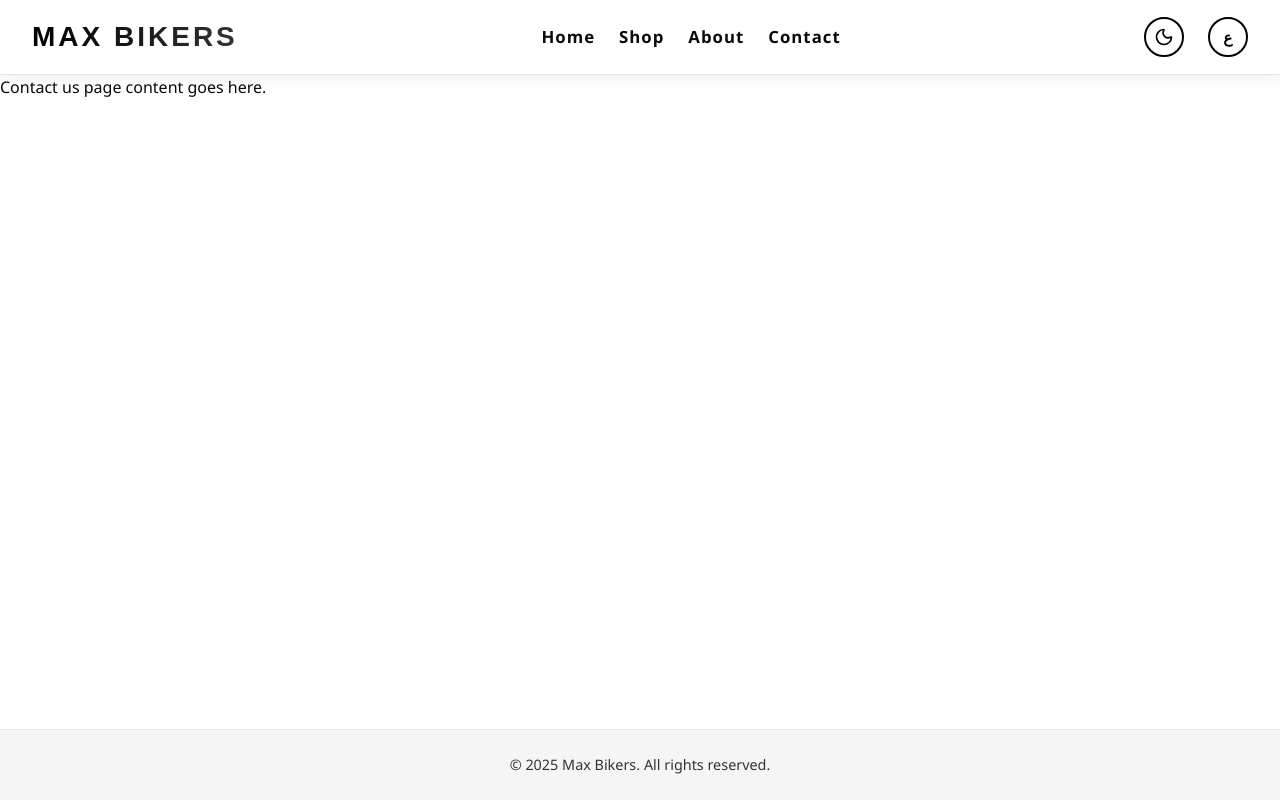
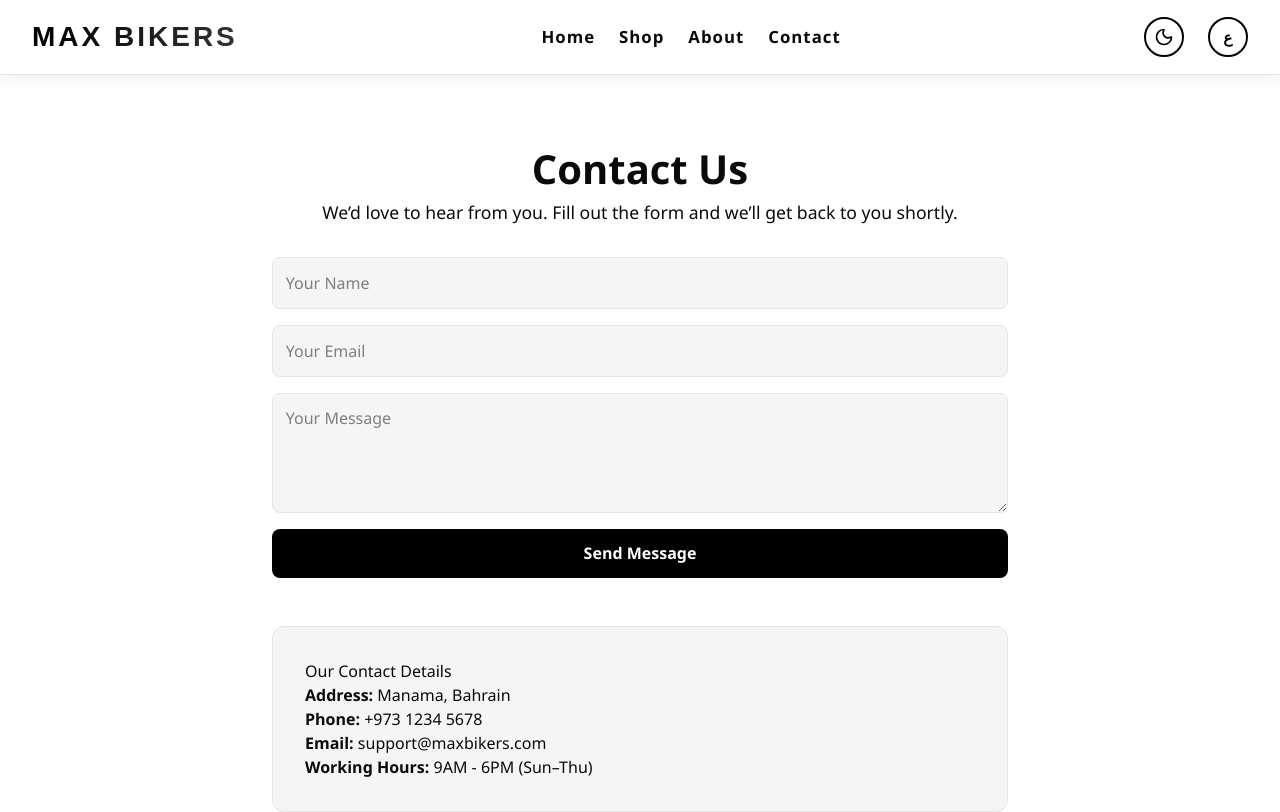
Before and after one commit to matmood-dev/ecommerce-react-springboot, a React (Vite) app in the folder vite-project/: page /contact in a window 1280 px wide. Shown: the top 812 px of the page. Built offline with nearby package versions, Linux system fonts and the light colour scheme.

Commit message:
created the contact us page

```diff
--- a/vite-project/src/locales/ar.json
+++ b/vite-project/src/locales/ar.json
@@ -56,6 +56,20 @@
   "point3": "نحن ملتزمون بسلامة ورضا العملاء.",
   "readyToExplore": "هل أنت مستعد للانطلاق؟",
   "shopNow": "استعرض متجرنا"
+},
+
+"contact-page": {
+  "title": "تواصل معنا",
+  "subtitle": "يسعدنا سماعك. املأ النموذج وسنعاود التواصل معك قريبًا.",
+  "name": "اسمك",
+  "email": "بريدك الإلكتروني",
+  "message": "رسالتك",
+  "submit": "إرسال الرسالة",
+  "success": "شكرًا لك! تم إرسال رسالتك بنجاح.",
+  "detailsTitle": "تفاصيل الاتصال",
+  "address": "العنوان",
+  "phone": "الهاتف",
+  "emailLabel": "البريد الإلكتروني",
+  "workingHours": "ساعات العمل"
 }
-
 }
--- a/vite-project/src/locales/en.json
+++ b/vite-project/src/locales/en.json
@@ -56,5 +56,21 @@
   "point3": "Dedicated to rider safety and satisfaction.",
   "readyToExplore": "Ready to gear up?",
   "shopNow": "Explore Our Shop"
+},
+
+"contact-page": {
+  "title": "Contact Us",
+  "subtitle": "We’d love to hear from you. Fill out the form and we’ll get back to you shortly.",
+  "name": "Your Name",
+  "email": "Your Email",
+  "message": "Your Message",
+  "submit": "Send Message",
+  "success": "Thank you! Your message has been sent.",
+  "detailsTitle": "Our Contact Details",
+  "address": "Address",
+  "phone": "Phone",
+  "emailLabel": "Email",
+  "workingHours": "Working Hours"
 }
+
 }
--- a/vite-project/src/pages/Contact.tsx
+++ b/vite-project/src/pages/Contact.tsx
@@ -1,5 +1,8 @@
-import Layout from '../layout/Main';
-import usePageTitle from '../hooks/usePageTitle';
+import styled from "styled-components";
+import { useTranslation } from "react-i18next";
+import { useState } from "react";
+import Layout from "../layout/Main";
+import usePageTitle from "../hooks/usePageTitle";
 
 type Props = {
   toggleTheme: () => void;
@@ -7,11 +10,118 @@ type Props = {
 };
 
 export default function Contact({ toggleTheme, isDark }: Props) {
-  usePageTitle('Contact Us');
+  usePageTitle("Contact Us");
+  const { t } = useTranslation();
+  const [submitted, setSubmitted] = useState(false);
+
+  const handleSubmit = (e: React.FormEvent) => {
+    e.preventDefault();
+    setSubmitted(true);
+  };
 
   return (
     <Layout toggleTheme={toggleTheme} isDark={isDark}>
-      Contact us page content goes here.
+      <Wrapper>
+        <Title>{t("contact-page.title")}</Title>
+        <Subtitle>{t("contact-page.subtitle")}</Subtitle>
+
+        <FormWrapper onSubmit={handleSubmit}>
+          <Input placeholder={t("contact-page.name")} required />
+          <Input type="email" placeholder={t("contact-page.email")} required />
+          <Textarea placeholder={t("contact-page.message")} required />
+          <SubmitButton>{t("contact-page.submit")}</SubmitButton>
+          {submitted && <SuccessMsg>{t("contact-page.success")}</SuccessMsg>}
+        </FormWrapper>
+
+        <Details>
+          <h3>{t("contact-page.detailsTitle")}</h3>
+          <p>
+            <strong>{t("contact-page.address")}:</strong> Manama, Bahrain
+          </p>
+          <p>
+            <strong>{t("contact-page.phone")}:</strong> +973 1234 5678
+          </p>
+          <p>
+            <strong>{t("contact-page.emailLabel")}:</strong>{" "}
+            support@maxbikers.com
+          </p>
+          <p>
+            <strong>{t("contact-page.workingHours")}:</strong> 9AM - 6PM (Sun–Thu)
+          </p>
+        </Details>
+      </Wrapper>
     </Layout>
   );
 }
+
+const Wrapper = styled.div`
+  padding: 4rem 2rem;
+  max-width: 800px;
+  margin: 0 auto;
+  color: ${({ theme }) => theme.text};
+`;
+
+const Title = styled.h1`
+  text-align: center;
+  font-size: 2.5rem;
+  font-weight: 800;
+`;
+
+const Subtitle = styled.p`
+  text-align: center;
+  margin-bottom: 2rem;
+  font-size: 1.1rem;
+`;
+
+const FormWrapper = styled.form`
+  display: flex;
+  flex-direction: column;
+  gap: 1rem;
+`;
+
+const Input = styled.input`
+  padding: 0.8rem;
+  border-radius: 8px;
+  border: 1px solid ${({ theme }) => theme.border};
+  background: ${({ theme }) => theme.card};
+  color: ${({ theme }) => theme.text};
+`;
+
+const Textarea = styled.textarea`
+  padding: 0.8rem;
+  min-height: 120px;
+  border-radius: 8px;
+  border: 1px solid ${({ theme }) => theme.border};
+  background: ${({ theme }) => theme.card};
+  color: ${({ theme }) => theme.text};
+`;
+
+const SubmitButton = styled.button`
+  padding: 0.8rem 2rem;
+  border-radius: 8px;
+  background: ${({ theme }) => theme.mode === 'dark' ? theme.text : theme.primary};
+  color: ${({ theme }) => theme.mode === 'dark' ? theme.background : '#fff'};
+  font-weight: 600;
+  border: none;
+  cursor: pointer;
+  transition: 0.3s ease;
+
+  &:hover {
+    background: ${({ theme }) => theme.mode === 'dark' ? theme.secondary : theme.secondary};
+    color: ${({ theme }) => theme.mode === 'dark' ? 'black' : '#fff'};
+  }
+`;
+
+
+const SuccessMsg = styled.p`
+  color: green;
+  font-weight: 600;
+`;
+
+const Details = styled.div`
+  margin-top: 3rem;
+  background: ${({ theme }) => theme.card};
+  padding: 2rem;
+  border-radius: 12px;
+  border: 1px solid ${({ theme }) => theme.border};
+`;
```
